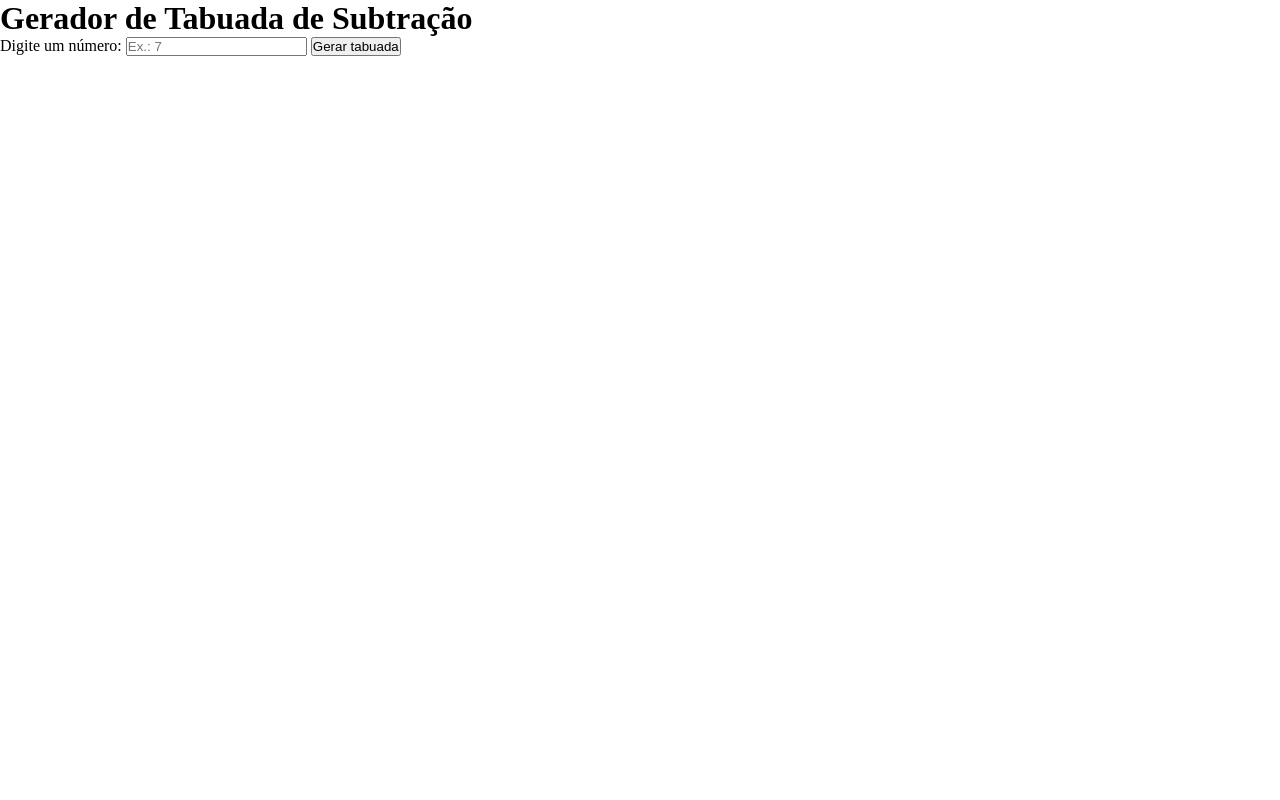
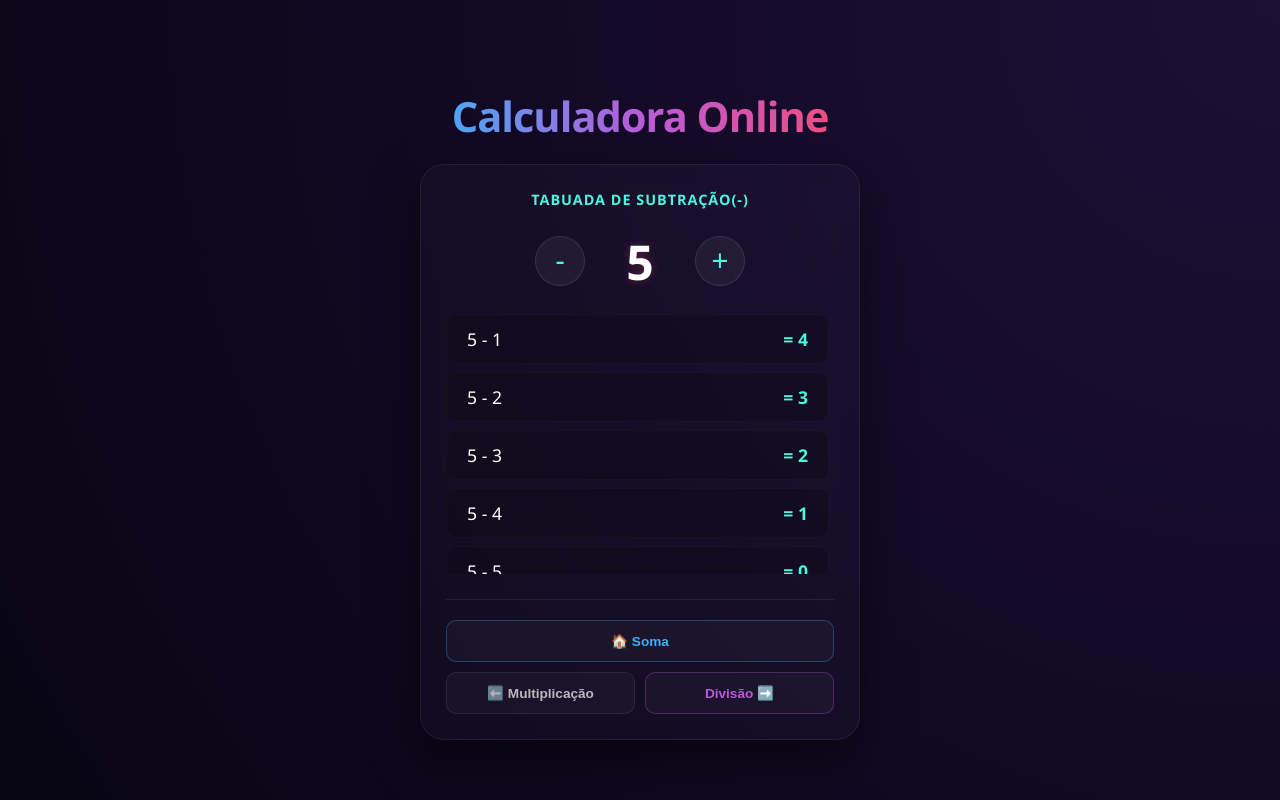
Before and after one commit to Bryan1401-source/One-Piece, a plain HTML site: page pagina_2.html in a window 1280 px wide. Drawn offline with Linux system fonts and the light colour scheme.

Commit message:
fiz a página 2

```diff
--- a/pagina_2.css
+++ b/pagina_2.css
@@ -1,5 +1,174 @@
-* {
+body {
     margin: 0;
     padding: 0;
+    background: radial-gradient(circle at top right, #1d0f36 0%, #080514 100%);
+    display: flex;
+    justify-content: center;
+    align-items: center;
+    min-height: 100vh;
+    font-family: 'Segoe UI', Tahoma, Geneva, Verdana, sans-serif;
+    color: #ffffff;
+}
+
+.tabuada-container {
+    width: 100%;
+    max-width: 480px;
+    padding: 20px;
     box-sizing: border-box;
 }
+
+.title {
+    font-size: 2.6rem;
+    font-weight: 800;
+    margin-bottom: 20px;
+    background: linear-gradient(90deg, #3bb2f5 0%, #b85cdb 50%, #f74c72 100%);
+    -webkit-background-clip: text;
+    -webkit-text-fill-color: transparent;
+    text-align: center;
+    letter-spacing: -1px;
+}
+
+.box-tabuada {
+    background: rgba(255, 255, 255, 0.02);
+    border: 1px solid rgba(255, 255, 255, 0.07);
+    border-radius: 24px;
+    padding: 25px;
+    box-shadow: 0 20px 50px rgba(0, 0, 0, 0.5);
+    backdrop-filter: blur(10px);
+}
+
+.subtitle {
+    color: #4cf7e0;
+    font-size: 0.9rem;
+    margin-bottom: 20px;
+    text-transform: uppercase;
+    letter-spacing: 1px;
+    font-weight: 700;
+    text-align: center;
+}
+
+.controle-numero {
+    display: flex;
+    justify-content: center;
+    align-items: center;
+    gap: 25px;
+    margin-bottom: 20px;
+}
+
+.btn-seta {
+    background: rgba(255, 255, 255, 0.05);
+    border: 1px solid rgba(255, 255, 255, 0.1);
+    color: #4cf7e0;
+    font-size: 1.8rem;
+    width: 50px;
+    height: 50px;
+    border-radius: 50%;
+    cursor: pointer;
+    display: flex;
+    align-items: center;
+    justify-content: center;
+    transition: all 0.2s ease;
+}
+
+.btn-seta:hover {
+    background: #4cf7e0;
+    color: #000;
+    transform: scale(1.1);
+}
+
+.numero-atual {
+    font-size: 3rem;
+    font-weight: 800;
+    color: #ffffff;
+    min-width: 60px;
+    text-align: center;
+    text-shadow: 0 0 10px rgba(247, 76, 114, 0.3);
+}
+
+.tabuada-grade {
+    display: flex;
+    flex-direction: column;
+    gap: 8px;
+    max-height: 260px;
+    overflow-y: auto;
+    padding-right: 5px;
+    margin-bottom: 25px;
+}
+
+.linha-tabuada {
+    background: rgba(0, 0, 0, 0.2);
+    border: 1px solid rgba(255, 255, 255, 0.03);
+    padding: 12px 20px;
+    border-radius: 10px;
+    display: flex;
+    justify-content: space-between;
+    font-size: 1.1rem;
+    font-weight: 500;
+    animation: entrarCard 0.3s ease forwards;
+}
+
+.linha-tabuada span:last-child {
+    color: #4cf7e0;
+    font-weight: 700;
+}
+
+.area-navegacao {
+    border-top: 1px solid rgba(255, 255, 255, 0.08);
+    padding-top: 20px;
+    display: flex;
+    flex-direction: column;
+    gap: 10px;
+}
+
+.linhas-botoes {
+    display: flex;
+    width: 100%;
+}
+
+.linhas-botoes.dupla {
+    gap: 10px;
+}
+
+.btn-nav {
+    flex: 1;
+    background: rgba(255, 255, 255, 0.03);
+    border: 1px solid rgba(255, 255, 255, 0.08);
+    color: rgba(255, 255, 255, 0.7);
+    padding: 12px;
+    border-radius: 10px;
+    font-weight: 600;
+    font-size: 0.85rem;
+    cursor: pointer;
+    transition: all 0.2s ease;
+}
+
+.btn-nav:hover {
+    background: rgba(255, 255, 255, 0.08);
+    color: #ffffff;
+    transform: translateY(-1px);
+}
+
+.btn-voltar {
+    border-color: rgba(59, 178, 245, 0.3);
+    color: #3bb2f5;
+}
+
+.btn-voltar:hover {
+    background: rgba(59, 178, 245, 0.1);
+    color: #3bb2f5;
+}
+
+.btn-avancar {
+    border-color: rgba(184, 92, 219, 0.3);
+    color: #b85cdb;
+}
+
+.btn-avancar:hover {
+    background: rgba(184, 92, 219, 0.1);
+    color: #b85cdb;
+}
+
+@keyframes entrarCard {
+    from { opacity: 0; transform: translateY(5px); }
+    to { opacity: 1; transform: translateY(0); }
+}
--- a/pagina_2.html
+++ b/pagina_2.html
@@ -1,19 +1,40 @@
 <!DOCTYPE html>
-<html lang="pt">
+<html lang="pt-BR">
 <head>
     <meta charset="UTF-8">
     <meta name="viewport" content="width=device-width, initial-scale=1.0">
-    <title>Tabuada Online</title>
+    <title>Tabuada - Subtração</title>
     <link rel="stylesheet" href="pagina_2.css">
 </head>
 <body>
-    <h1>Gerador de Tabuada de Subtração</h1>
 
-    <label for="numeroInput">Digite um número: </label>
-    <input type="number" id="numeroInput" placeholder="Ex.: 7">
-    <button id="GerarTabuada">Gerar tabuada</button>
+    <div class="tabuada-container">
+        <h1 class="title">Calculadora Online</h1>
 
-    <div id="resultadoTabuada"></div>
-    <script src = "pagina_2.js"></script>
+        <div class="box-tabuada">
+            <div class="subtitle">Tabuada de Subtração(-)</div>
+
+            <div class="controle-numero">
+                <button class="btn-seta" onclick="alterarNumero(-1)">-</button>
+                <div class="numero-atual" id="num-display">5</div>
+                <button class="btn-seta" onclick="alterarNumero(1)">+</button>
+            </div>
+
+            <div class="tabuada-grade" id="grade-resultado">
+            </div>
+
+            <div class="area-navegacao">
+                <div class="linhas-botoes">
+                    <button class="btn-nav btn-voltar" onclick="irParaSoma()">🏠 Soma</button>
+                </div>
+                <div class="linhas-botoes dupla">
+                    <button class="btn-nav" onclick="irParaPagina3()">⬅️ Multiplicação</button>
+                    <button class="btn-nav btn-avancar" onclick="irParaPagina4()">Divisão ➡️</button>
+                </div>
+            </div>
+        </div>
+    </div>
+
+    <script src="pagina_2.js"></script>
 </body>
 </html>
--- a/pagina_2.js
+++ b/pagina_2.js
@@ -1,34 +1,40 @@
-const numeroInput = document.getElementById('numeroInput');
-const botaoGerar = document.getElementById('GerarTabuada');
-const resultadoDiv = document.getElementById('resultadoTabuada');
+let numeroAtual = 5;
 
-botaoGerar.addEventListener('click', () => {
-
-    const numero = parseInt(numeroInput.value);
-
-
-    if (isNaN(numero)) {
-        resultadoDiv.innerHTML = '<p style="color: red;">Por favor, digite um número válido.</p>';
-        return;
-    }
-
-
-    resultadoDiv.innerHTML = '';
-
-    const titulo = document.createElement('h3');
-    titulo.textContent = `Tabuada de Subtração do ${numero}:`;
-    resultadoDiv.appendChild(titulo);
+function gerarTabuada() {
+    const grade = document.getElementById('grade-resultado');
+    grade.innerHTML = '';
 
     for (let i = 1; i <= 10; i++) {
+        let resultado = numeroAtual - i;
 
-        const minuendo = i;
-        const resultado = numero - minuendo;
+        const linha = document.createElement('div');
+        linha.className = 'linha-tabuada';
+        linha.innerHTML = `
+            <span>${numeroAtual} - ${i}</span>
+            <span>= ${resultado}</span>
+        `;
 
+        grade.appendChild(linha);
+    }
+}
 
-        const linha = document.createElement('p');
-        linha.textContent = `${numero} - ${minuendo} = ${resultado}`;
+function alterarNumero(valor) {
+    numeroAtual += valor;
+    if (numeroAtual < 1) numeroAtual = 1;
+    document.getElementById('num-display').innerText = numeroAtual;
+    gerarTabuada();
+}
 
+function irParaSoma() {
+    window.location.href = "index.html";
+}
 
-        resultadoDiv.appendChild(linha);
-    }
-});
+function irParaPagina3() {
+    window.location.href = "pagina_3.html";
+}
+
+function irParaPagina4() {
+    window.location.href = "pagina_4.html";
+}
+
+window.onload = gerarTabuada;
```
